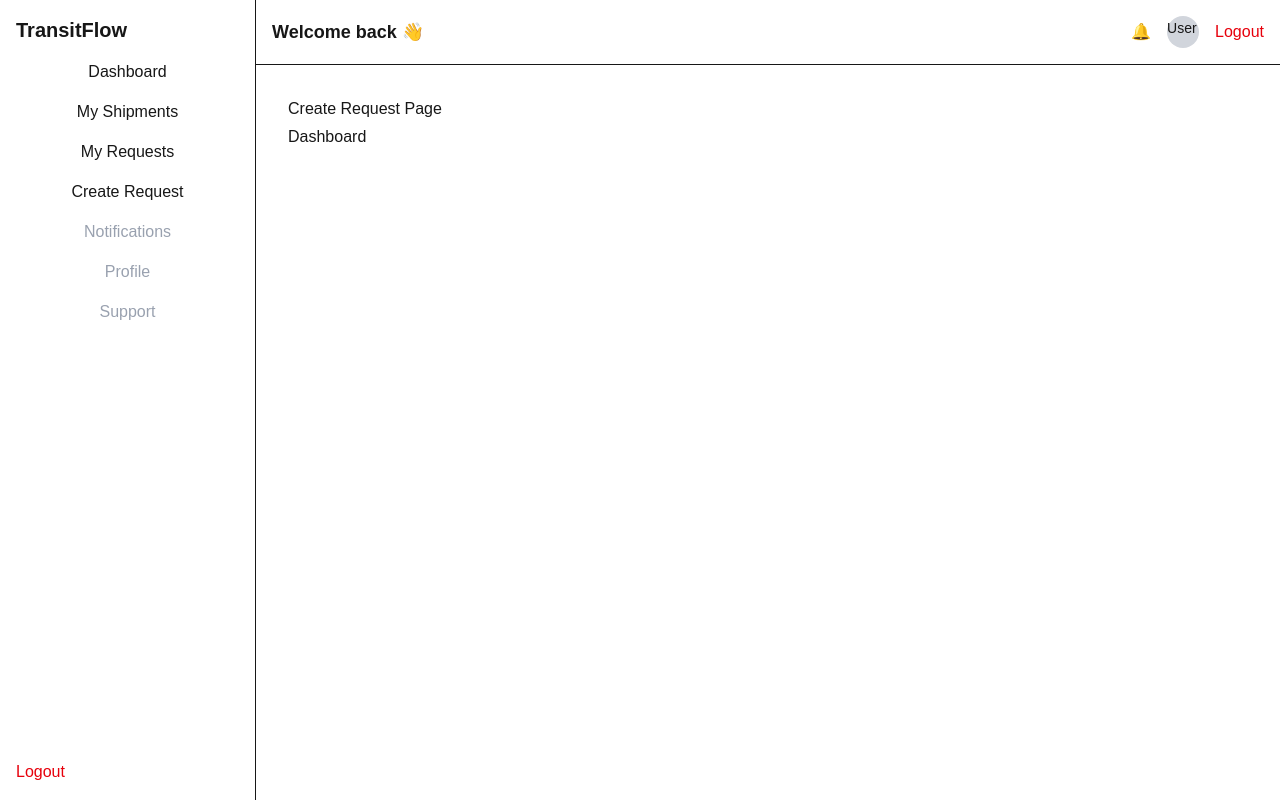
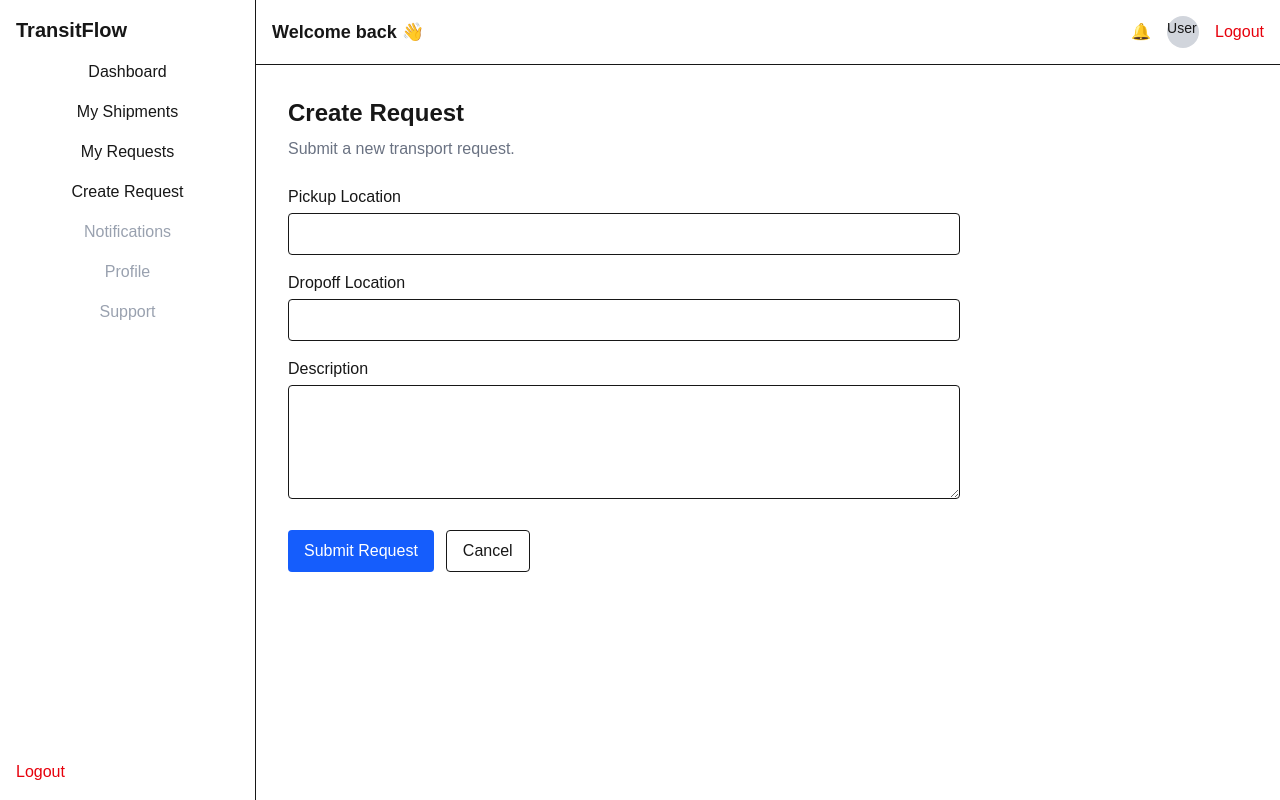
Before and after one commit to mike-segana/TransportWebApp, a Next.js app in the folder frontend/: page /dashboard/create-request in a window 1280 px wide. Built offline with nearby package versions, Linux system fonts and the light colour scheme.

Commit message:
Added create request page functionality

```diff
--- a/frontend/app/dashboard/create-request/page.tsx
+++ b/frontend/app/dashboard/create-request/page.tsx
@@ -1,15 +1,119 @@
-"use client";
+"use client"; //runs in browser as page uses useState, button clicks, form interactions, router navigation etc
 
-import { useEffect, useState } from "react";
+import { useState} from "react"; //imports react state management
+import type { SyntheticEvent } from "react";
 import { api } from "@/lib/api";
 import { useRouter } from "next/navigation";
 
 export default function CreateRequest() {
     const router = useRouter();
+    const [form, setForm] = useState({
+        pickup_location: "",
+        dropoff_location: "",
+        description: ""
+    });
+    const [loading, setLoading] = useState(false);
+    const [error, setError] = useState("");
+
+    const handleSubmit = async (e: SyntheticEvent) => {
+        e.preventDefault();
+        setLoading(true);
+
+        try {
+            await api.post("/api/backend/requests/", form);
+            alert("Request created successfully.");
+            router.push("/dashboard/requests");
+        } catch (err: any) {
+            if (err.response?.status === 401) {
+                router.replace("/login");
+            } else {
+                setError("Failed to create request. Please try again.");
+            }
+        } finally {
+            setLoading(false);
+        }
+    };
+
     return (
-        <div>
-            <h1 className="mb-1">Create Request Page</h1>
-            <button onClick={() => router.push("/dashboard")}>Dashboard</button>
+        <div className="max-w-2xl">
+            <h1 className="text-2xl font-bold mb-2">Create Request</h1>
+            <p className="text-gray-500 mb-6">Submit a new transport request.</p>
+            {error && (
+                <div className="mb-4 rounded border border-red-300 bg-red-50 p-3 text-red-700">
+                    {error}
+                </div>
+            )}
+            <form onSubmit={handleSubmit} className="space-y-4">
+                <div>
+                    <label className="block mb-1 font-medium">Pickup Location</label>
+                    <input
+                        type="text"
+                        value={form.pickup_location}
+                        onChange={(e) =>
+                            setForm({
+                                ...form,
+                                pickup_location: e.target.value,
+                            })
+                        }
+                        className="w-full border rounded p-2"
+                        required
+                    />
+                </div>
+                <div>
+                    <label className="block mb-1 font-medium">
+                        Dropoff Location
+                    </label>
+                    <input
+                        type="text"
+                        value={form.dropoff_location}
+                        onChange={(e) =>
+                            setForm({
+                                ...form,
+                                dropoff_location: e.target.value,
+                            })
+                        }
+                        className="w-full border rounded p-2"
+                        required
+                    />
+                </div>
+                <div>
+                    <label className="block mb-1 font-medium">
+                        Description
+                    </label>
+
+                    <textarea
+                        rows={4}
+                        value={form.description}
+                        onChange={(e) =>
+                            setForm({
+                                ...form,
+                                description: e.target.value,
+                            })
+                        }
+                        className="w-full border rounded p-2"
+                    />
+                </div>
+
+                <div className="flex gap-3 pt-2">
+
+                    <button
+                        type="submit"
+                        disabled={loading}
+                        className="bg-blue-600 text-white px-4 py-2 rounded disabled:opacity-50"
+                    >
+                        {loading ? "Submitting..." : "Submit Request"}
+                    </button>
+
+                    <button
+                        type="button"
+                        onClick={() => router.push("/dashboard")}
+                        className="border px-4 py-2 rounded"
+                    >
+                        Cancel
+                    </button>
+
+                </div>
+            </form>
         </div>
     );
 }
```
